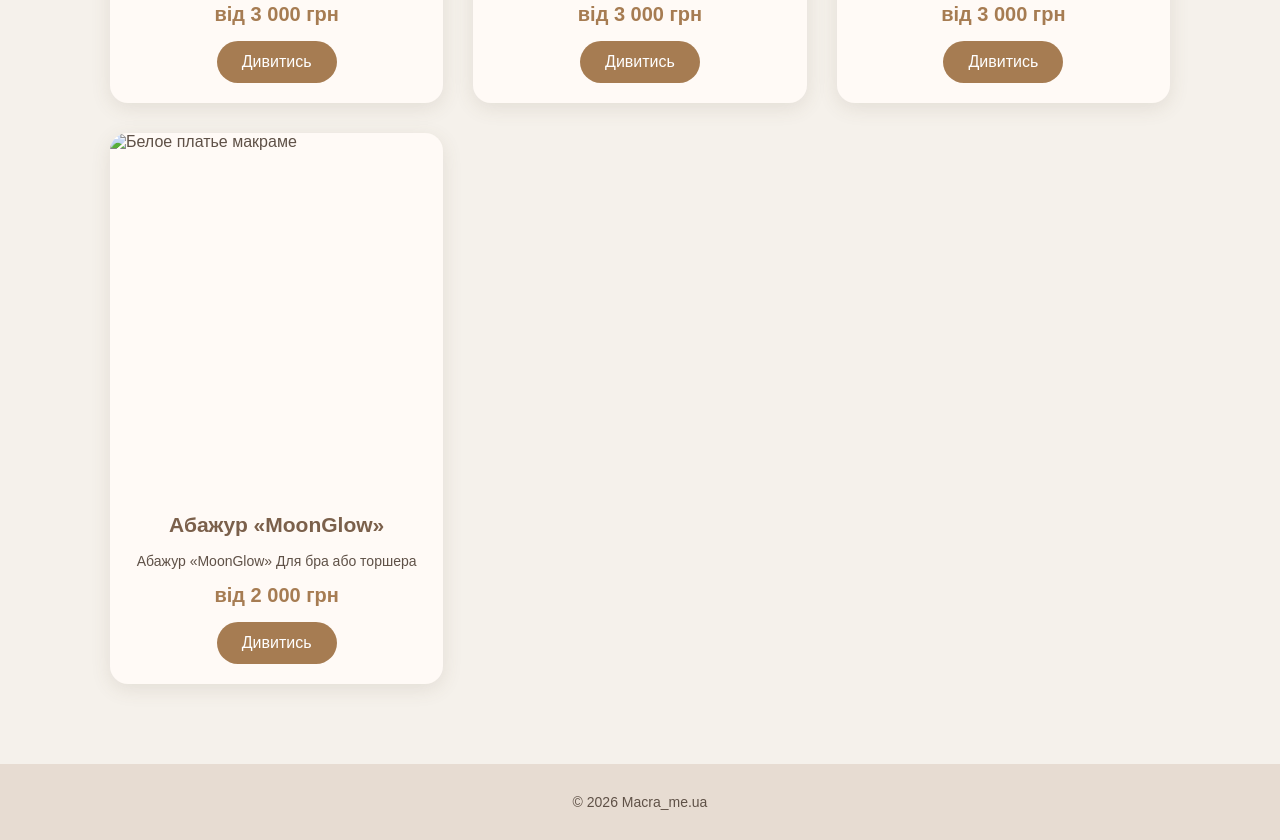
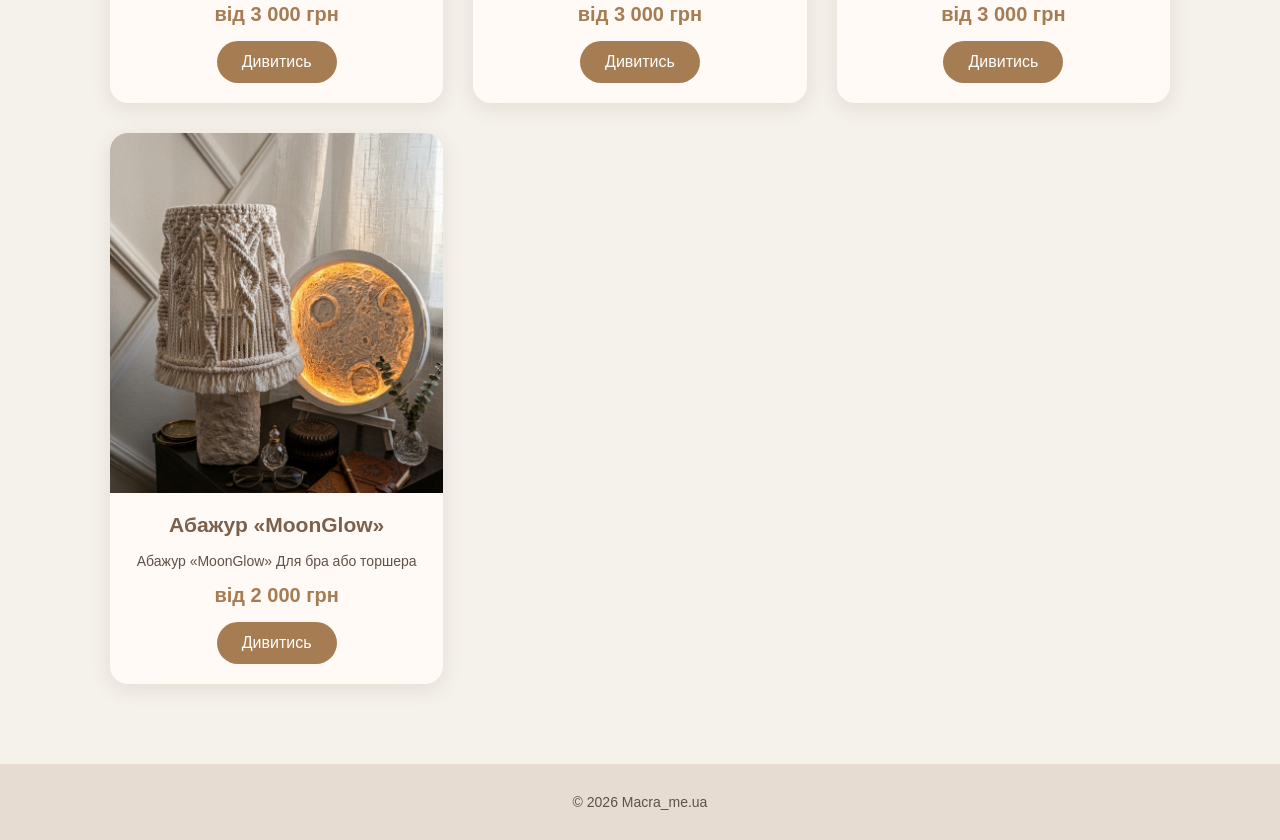
Before and after one commit to yllia93/Yllia93.github.io, a plain HTML site: page lustry.html in a window 1280 px wide. Shown: the part 1378-2218 px from the top of the page. Drawn offline with Linux system fonts and the light colour scheme.

Commit message:
Update lustry.html

```diff
--- a/lustry.html
+++ b/lustry.html
@@ -329,7 +329,7 @@
          <!-- ПЛАТЬЕ №7 -->
         <div class="dress">
 
-            <img src="0-02-05-0f695ab499e2d358b52968ef52d458f14ddc084a89848ebed7b4685eff44a15e_11ca2139" alt="Белое платье макраме">
+            <img src="0-02-05-0f695ab499e2d358b52968ef52d458f14ddc084a89848ebed7b4685eff44a15e_11ca2139.jpg" alt="Белое платье макраме">
 
             <div class="dress-info">
 
```
